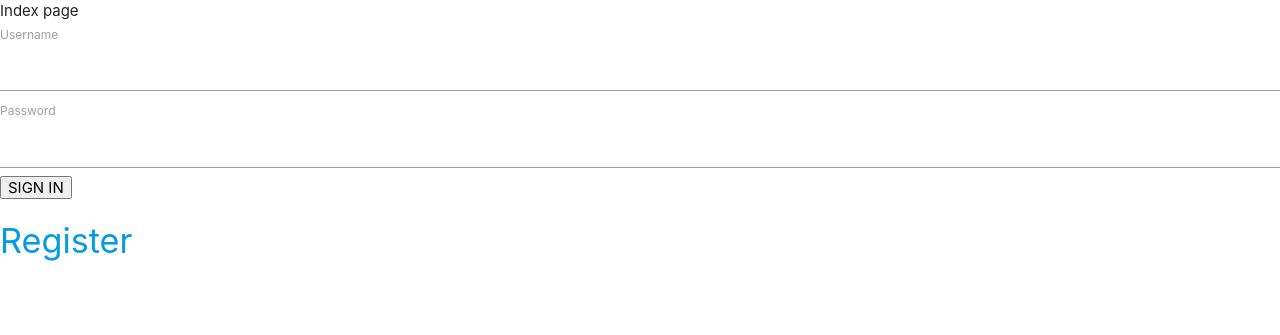
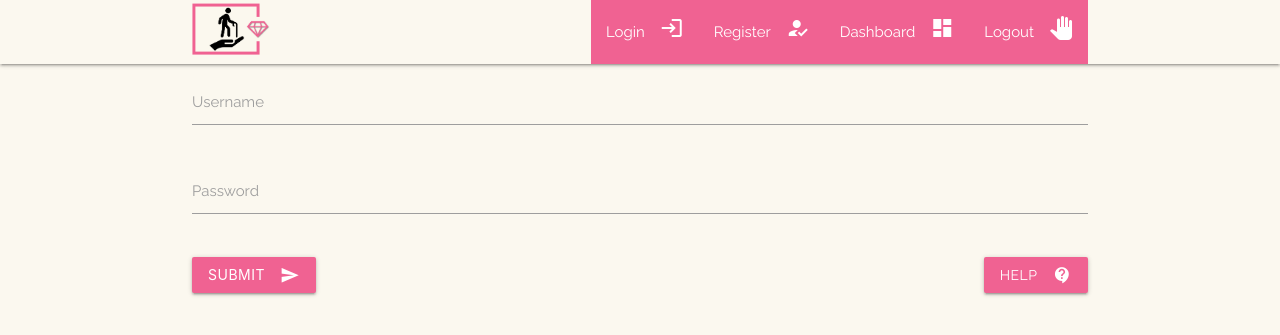
Before and after one commit to NaoiseGaffney/ElderCareSupreme, a Django app: page / in a window 1280 px wide. Shown: the top 335 px of the page. Run offline with Django 3.2, Linux system fonts and the light colour scheme; some libraries are stand-ins or nearby versions.

Commit message:
Styled the Nav-bar (_navbar.html) and added some functioning links, as well as clear icons and text suitable for the elderly. Added script to  our 'app.js' file using Jinja tags. Using M.AutoInit for now to initialise all Materialize functions.  Created style.css, adding generalstyling, colour scheme, and Materialize overrides and modifications to suit our UX Design. Added a modal for the Help fetaure on the landing page to aid in the use of the application. Created and added the Elder Care Supreme Logo.

```diff
--- a/src/eldercaresupreme/static/css/style.css
+++ b/src/eldercaresupreme/static/css/style.css
@@ -0,0 +1,38 @@
+@import url('https://fonts.googleapis.com/css?family=Raleway|&display=swap');
+
+* {
+    margin: 0;
+    padding: 0;
+    border: 0;
+    box-sizing: border-box;
+}
+
+html,
+body {
+    background-color: #FBF8EF;
+    font-family: 'Raleway', sans-serif;
+}
+
+/* Materialze 1.0.0 Modifications and Overrides */
+input:focus {
+    border-bottom: 1px solid #f06292 !important;
+    box-shadow: 0 1px 0 0 #f06292 !important;
+}
+
+label.active {
+    color: #f06292 !important;
+}
+
+#matnavbar {
+    color: #f06292;
+}
+
+.modal,
+.modal-footer {
+    background-color: #FBF8EF !important;
+    font-family: 'Raleway', sans-serif;
+}
+
+ul > li {
+    padding-left: 1em;
+}
--- a/src/eldercaresupreme/static/js/app.js
+++ b/src/eldercaresupreme/static/js/app.js
@@ -0,0 +1,27 @@
+document.addEventListener("DOMContentLoaded", () => {
+    M.AutoInit(); /* Can't pass in options with M.AutoInit(), only use default values */
+    /* let elemsSidenav = document.querySelectorAll(".sidenav");
+    let instancesSidenav = M.Sidenav.init(elemsSidenav); // Remove "options" from (elems, options)
+    let elemsMaterialboxed = document.querySelectorAll(".materialboxed");
+    let instancesMaterialboxed = M.Materialbox.init(elemsMaterialboxed); // Remove "options" from (elems, options)
+    let elemsParallax = document.querySelectorAll(".parallax");
+    let instancesParallax = M.Parallax.init(elemsParallax); // Remove "options" from (elems, options)
+    let elemsTabs = document.querySelectorAll(".tabs");
+    let instanceTabs = M.Tabs.init(elemsTabs);
+    let elemsTooltip = document.querySelectorAll(".tooltipped");
+    let instanceTooltip = M.Tooltip.init(elemsTooltip);
+    let elemsScrollspy = document.querySelectorAll(".scrollspy");
+    let instanceScrollspy = M.ScrollSpy.init(elemsScrollspy, {
+        throttle: 10
+    });
+    let elemsDatepicker = document.querySelectorAll(".datepicker");
+    let instanceDatepicker = M.Datepicker.init(elemsDatepicker, {
+        disableWeekends: true,
+        yearRange: 3
+    });
+    let elemsModal = document.querySelectorAll(".modal");
+    let instancesModal = M.Modal.init(elemsModal, {
+        dismissible: false,
+        inDuration: "200"
+    }); */
+});
--- a/src/static/js/app.js
+++ b/src/static/js/app.js
@@ -1,5 +1,5 @@
 document.addEventListener("DOMContentLoaded", () => {
-    M.AutoInit() /* Can't pass in options with M.AutoInit(), only use default values */
+    M.AutoInit(); /* Can't pass in options with M.AutoInit(), only use default values */
     /* let elemsSidenav = document.querySelectorAll(".sidenav");
     let instancesSidenav = M.Sidenav.init(elemsSidenav); // Remove "options" from (elems, options)
     let elemsMaterialboxed = document.querySelectorAll(".materialboxed");
--- a/src/templates/base.html
+++ b/src/templates/base.html
@@ -52,6 +52,7 @@
     crossorigin="anonymous"></script> -->
   <!-- Compiled and minified JavaScript -->
   <script src="https://cdnjs.cloudflare.com/ajax/libs/materialize/1.0.0/js/materialize.min.js"></script>
+  <script src="{% static 'js/app.js' %}"></script>
 </body>
 
 </html>
--- a/src/templates/index.html
+++ b/src/templates/index.html
@@ -6,16 +6,54 @@
 
 <!-- Message -->
 {% include 'partials/_messages.html' %}
-Index page
-<form action="{% url 'index' %}" method="POST">
-  {% csrf_token %}
-  <label for="username">Username</label>
-  <input type="text" name="username" id="username" required>
-  <label for="password">Password</label>
-  <input type="password" id="password" name="password" required>
-  <input type="submit" value="SIGN IN" class="sigin-btn">
+<div class="row">
+  <form action="{% url 'index' %}" method="POST" class="container">
+    {% csrf_token %}
+    <div class="row">
+      <div class="input-field">
+        <label for="username" class="">Username</label>
+        <input type="text" name="username" id="username" required>
+      </div>
+    </div>
+    <div class="row">
+      <div class="input-field">
+        <label for="password">Password</label>
+        <input type="password" id="password" name="password" required>
+      </div>
+    </div>
+    <button class="btn waves-effect waves-light pink lighten-2" type="submit" name="SIGN IN" value="SIGN IN">Submit
+      <i class="material-icons right">send</i>
+    </button>
+    <a class="btn waves-effect waves-light pink lighten-2 modal-trigger right" href="#help">Help<i class="material-icons right">contact_support</i></a>
+    <aside>
+      <div class="container">
+
+        <div id="help" class="modal">
+          <div class="modal-content">
+            <h4>Instructions</h4>
+            <p>The Elder Care Supreme application enables you to ask for help with your daily tasks.</p><br>
+            <p>To access your dashboard, to add and select the daily tasks you want help with, please login on this page using your 'Username' and 'Password' that you created when you registered your account.</p><br>
+            <p>If you do not have an account, please register clicking on the 'Register' button on the top right of this page. When you register, please provide the following details:
+              <ul class="modal-list">
+                <li>Your 'Username', whatever you wish to call yourself.</li>
+                <li>Your 'First name', so we can address you properly when helping you with your daily tasks.</li>
+                <li>Your 'E-mail' address, to communicate with you, and also used for password reset in case you have forgotten your password.</li>
+                <li>Your 'Password', used togther wiht your 'Username' to access your dashboard of daily tasks.</li>
+                <li>Please confirm your password by entering it again in 'Password confirmation'.</li>
+                <li>When you are ready, click on the 'Register' button to login with your 'Username' and 'Password'.</li>
+              </ul>
+            </p><br>
+            <p>Your dashboard contains a selection of common daily tasks that you may want help with. You can add your own tasks too. Select the task you need help with, fill out the details and...</p><br>
+            <p>When you are done, you may 'Logout' from this application.</p>
+          </div>
+          <div class="modal-footer">
+            <a href="#!" class="modal-close btn waves-effect waves-light pink lighten-2">I Understand<i class="material-icons right">thumb_up</i></a>
+          </div>
+        </div>
+
+      </div>
+    </aside>
+</div>
 </form>
-<a href="{% url 'register' %}">
-  <h4>Register</h4>
-</a>
+</div>
 {% endblock %}
--- a/src/templates/partials/_navbar.html
+++ b/src/templates/partials/_navbar.html
@@ -0,0 +1,23 @@
+<header>
+    <nav class="nav-wrapper transparent">
+        <div class="container">
+            <img src="/static/images/ElderCareSupremeLogo.png" height="55">
+            <a href="#" class="sidenav-trigger" data-target="mobile-links"><i
+                    class="material-icons" id="matnavbar">menu</i></a>
+            <ul class="right hide-on-med-and-down pink lighten-2 waves-effect" id="nav-mobile">
+                <li><a href="/">Login<i class="material-icons right">login</i></a></li>
+                <li><a href="{% url 'register' %}">Register<i class="material-icons right">how_to_reg</i></a></li>
+                <li><a href="/dashboard">Dashboard<i class="material-icons right">dashboard</i></a></li>
+                <li><a href="/userlogout">Logout<i class="material-icons right">pan_tool</i></a></li>
+            </ul>
+        </div>
+    </nav>
+
+    <!-- Naviagtion for Mobile devices using a "Hamburger-menu" which must be defined outside of <nav></nav> to function in Materialize 1.0.0 -->
+    <ul class="sidenav pink lighten-2" id="mobile-links">
+        <li><a href="/">Login</a></li>
+        <li><a href="/register">Register</a></li>
+        <li><a href="/dashboard">Dashboard</a></li>
+        <li><a href="/userlogout">Logout</a></li>
+    </ul>
+</header>
```
Also changed, not shown: src/static/css/style.css (+38 -0 lines), README.md, src/eldercaresupreme/static/images/ElderCareSupremeLogo.png (added), src/static/images/ElderCareSupremeLogo.png (added), 1 other file.
